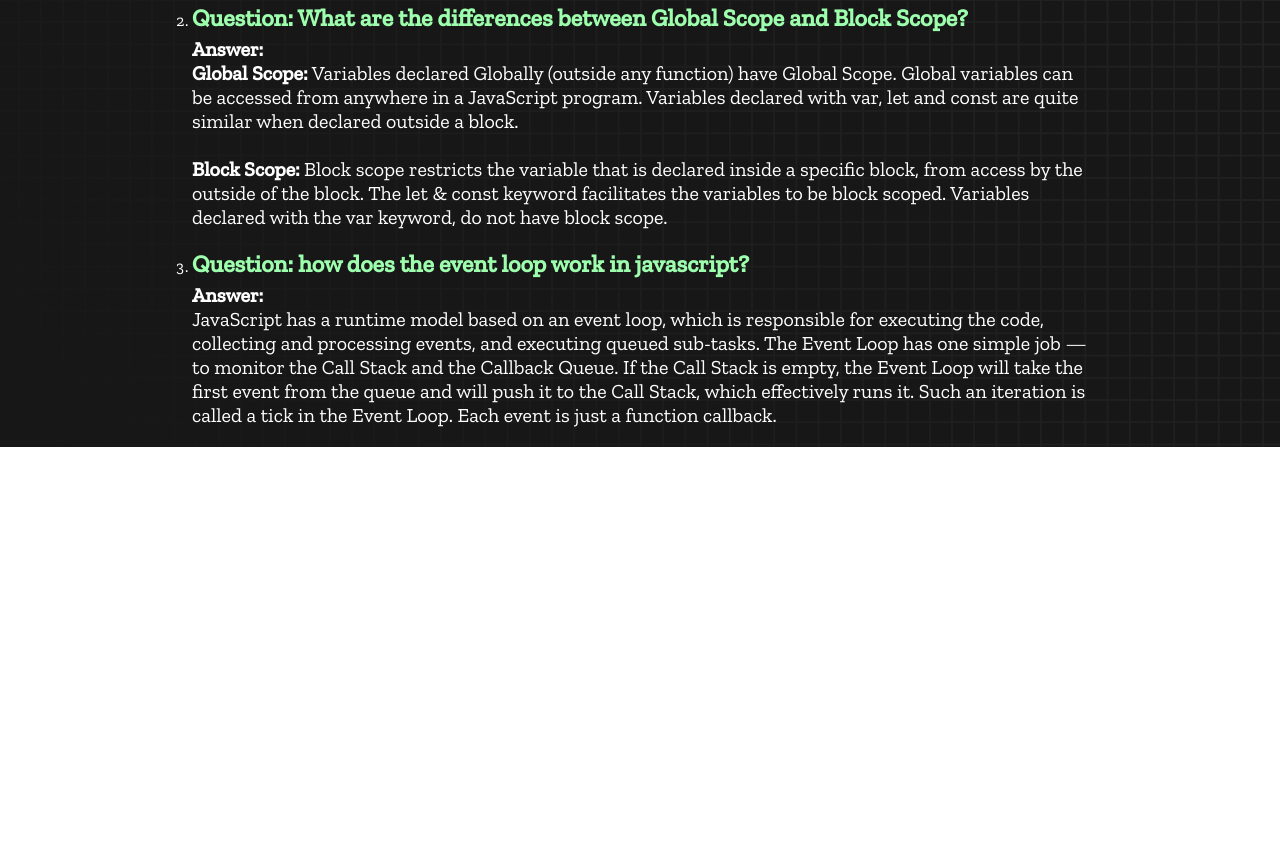
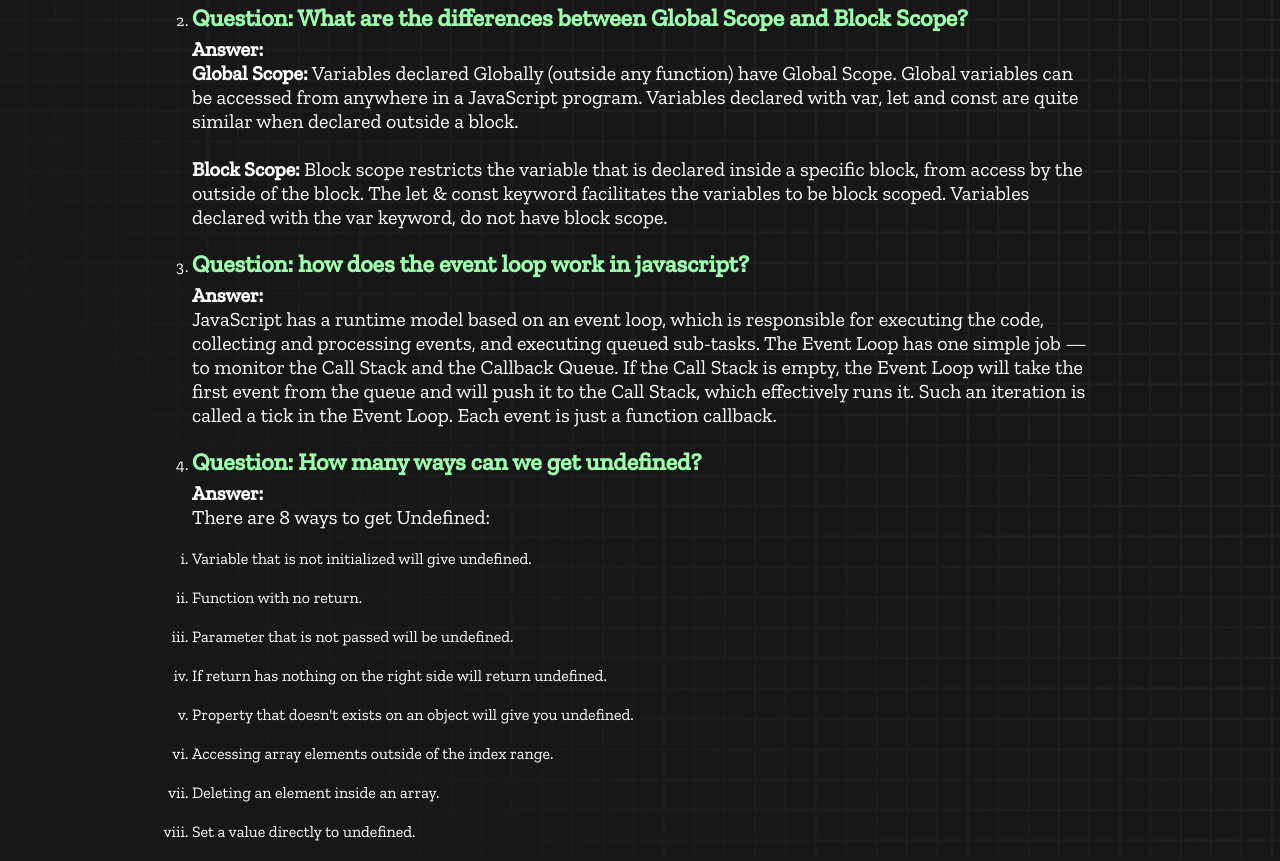
Before and after one commit to joymozumder/type-monster, a plain HTML site: page blog.html in a window 1280 px wide. Shown: the part 384-1245 px from the top of the page. Before the commit the page ends 831 px from the top, so only its background shows below. Drawn offline with nearby package versions, Linux system fonts and the light colour scheme.

Commit message:
added question 4

```diff
--- a/blog.html
+++ b/blog.html
@@ -49,6 +49,22 @@
                     processing events, and executing queued sub-tasks. The Event Loop has one simple job — to monitor the Call Stack and the Callback Queue. If the Call Stack is empty, the Event Loop will take the first event from the queue and will push it to the Call Stack, which effectively runs it. Such an iteration is called a tick in the Event Loop. Each event is just a function callback.
                 </p>
             </li>
+            <li>
+                <h3 class="green"><strong>Question: </strong>How many ways can we get undefined?</h3>
+                <p><strong>Answer:</strong> <br>
+                    There are 8 ways to get Undefined: <br>
+                    <ol type="i">
+                        <li>Variable that is not initialized will give undefined.</li>
+                        <li>Function with no return.</li>
+                        <li>Parameter that is not passed will be undefined.</li>
+                        <li>If return has nothing on the right side will return undefined.</li>
+                        <li>Property that doesn't exists on an object will give you undefined.</li>
+                        <li>Accessing array elements outside of the index range.</li>
+                        <li>Deleting an element inside an array.</li>
+                        <li>Set a value directly to undefined.</li>
+                    </ol>
+                </p>
+            </li>
 
         </ol>
     </div>
```
